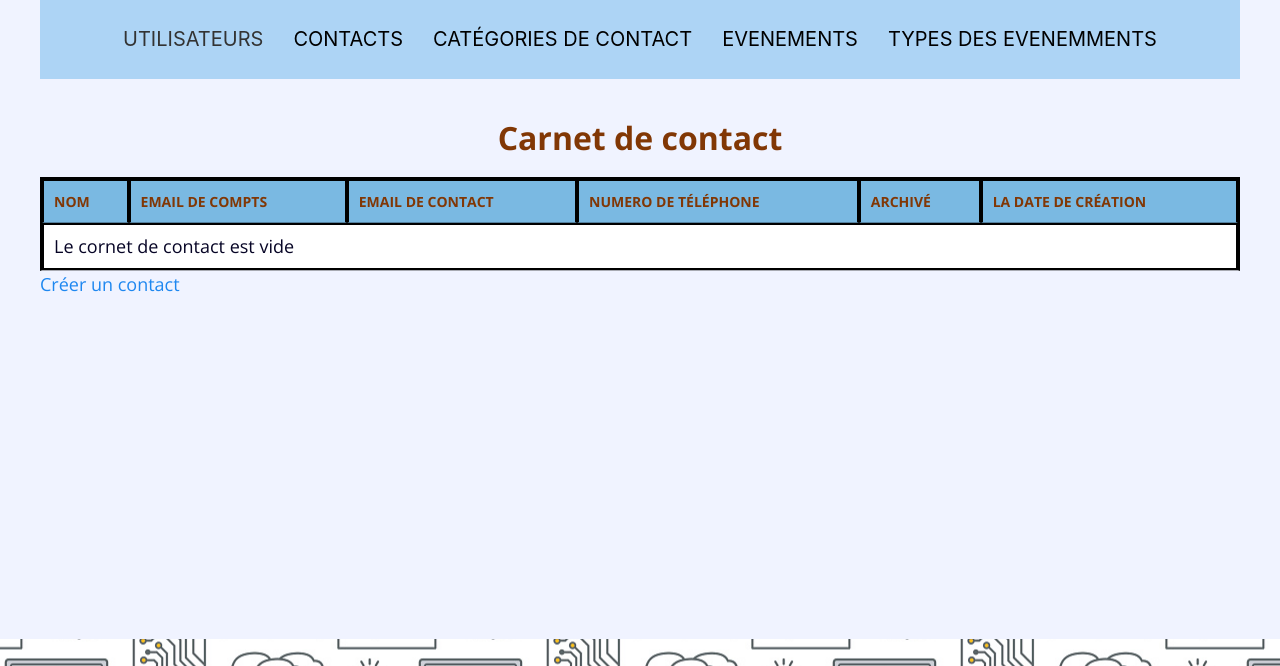
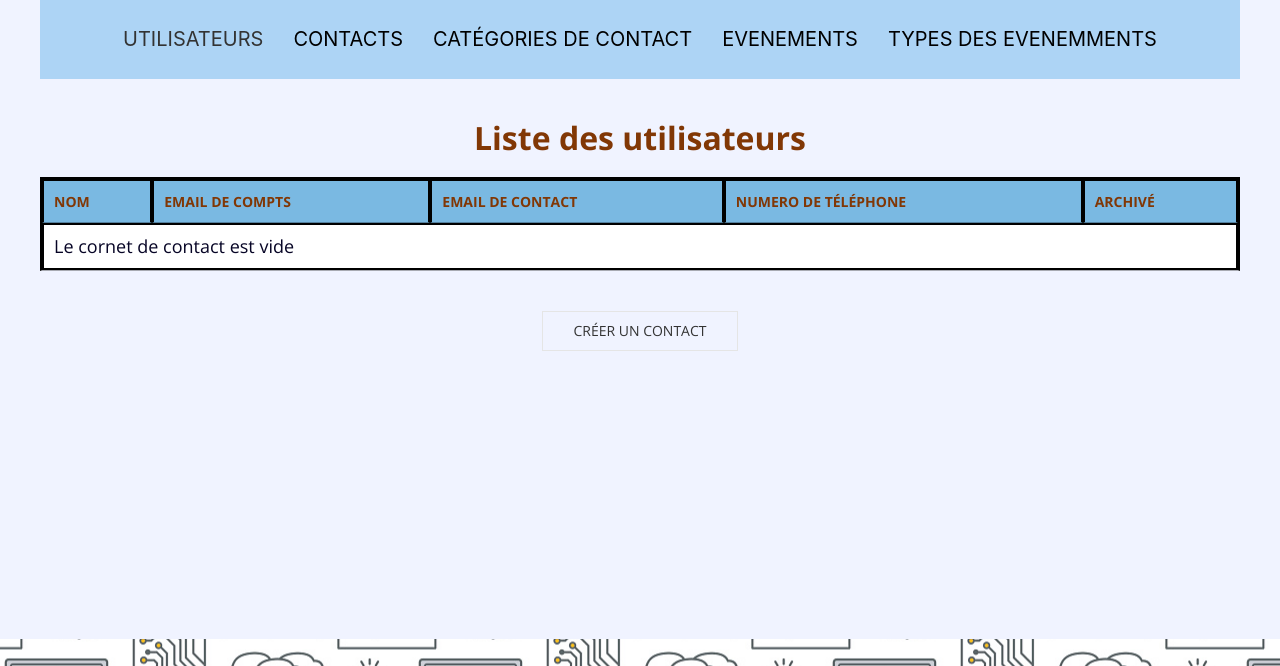
Before and after one commit to GordienkoM/CRMlight, a Symfony app: template templates/admin/users.html.twig in a window 1280 px wide. Shown: the part 134-800 px from the top of the page. Run offline with Twig, Linux system fonts and the light colour scheme; the template is opened without the code that fills it, so the values that code supplies are empty; some libraries are stand-ins or nearby versions; some web fonts are replaced.

Commit message:
edit views

```diff
--- a/templates/admin/users.html.twig
+++ b/templates/admin/users.html.twig
@@ -1,11 +1,11 @@
 {% extends 'base.html.twig' %}
 
-{% block title %}Contacts{% endblock %}
+{% block title %}Utilisateurs{% endblock %}
 
 {% block body %}
 	{# Insertion de navigation d'administration #}
 	{% embed "admin/index.html.twig" %}{% endembed %}
-    <h1>Carnet de contact</h1>
+    <h1>Liste des utilisateurs</h1>
 
     <table id="usersTable"class='uk-table'>
         <thead>
@@ -15,7 +15,6 @@
                 <th>Email de contact</th>
                 <th>Numero de téléphone</th>
                 <th>Archivé</th>
-                <th>La date de création</th>
             </tr>
         </thead>
         <tbody>
@@ -29,11 +28,12 @@
             </tr>
         {% else %}
             <tr>
-                <td colspan="6">Le cornet de contact est vide</td>
+                <td colspan="5">Le cornet de contact est vide</td>
             </tr>
         {% endfor %}
         </tbody>
     </table>
-
-    <a href="{{ path('contact_new') }}">Créer un contact</a>
+    <div class="uk-text-center uk-padding">
+        <a class="uk-button uk-button-default" href="{{ path('contact_new') }}">Créer un contact</a>
+    </div>
 {% endblock %}
--- a/templates/company/new.html.twig
+++ b/templates/company/new.html.twig
@@ -8,7 +8,7 @@
         <div class="uk-card uk-card-default uk-card-large uk-card-body">
             {{ include('company/_form.html.twig') }}
             <div class="uk-text-center uk-padding">
-                <a <a class="uk-button uk-button-default" href="{{ path('company_index') }}">Revenir à la liste des entreprises</a>
+                <a class="uk-button uk-button-default" href="{{ path('company_index') }}">Revenir à la liste des entreprises</a>
             </div>
         </div>
     </div>
```
Also changed, not shown: templates/category/new.html.twig (+5 -3 lines).
